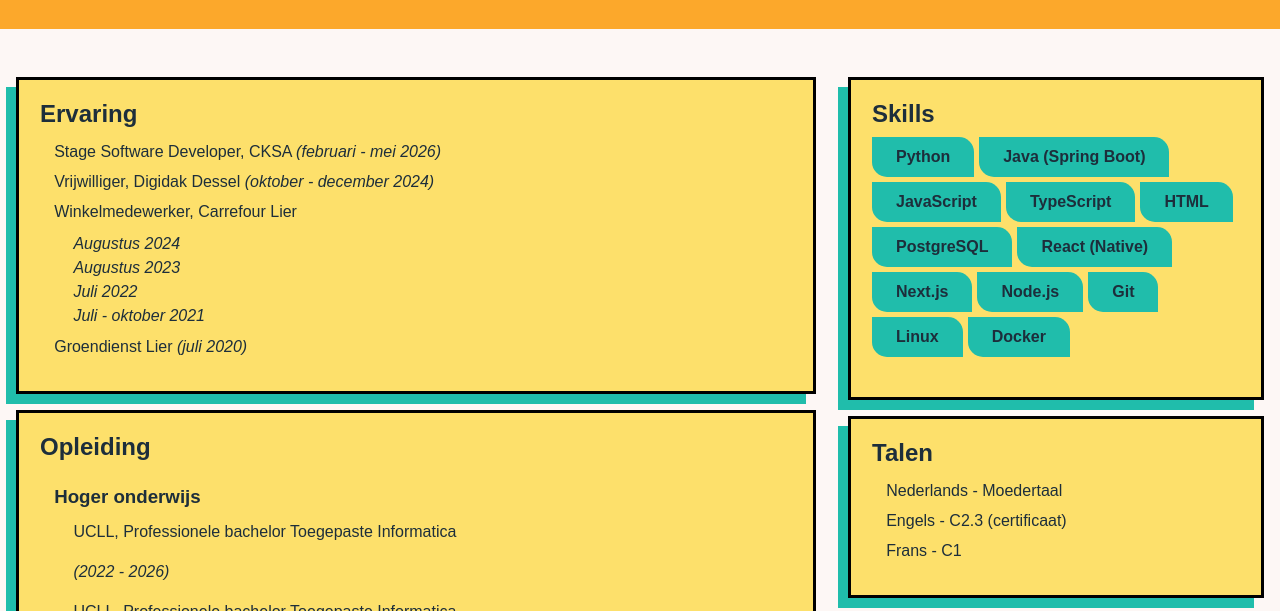
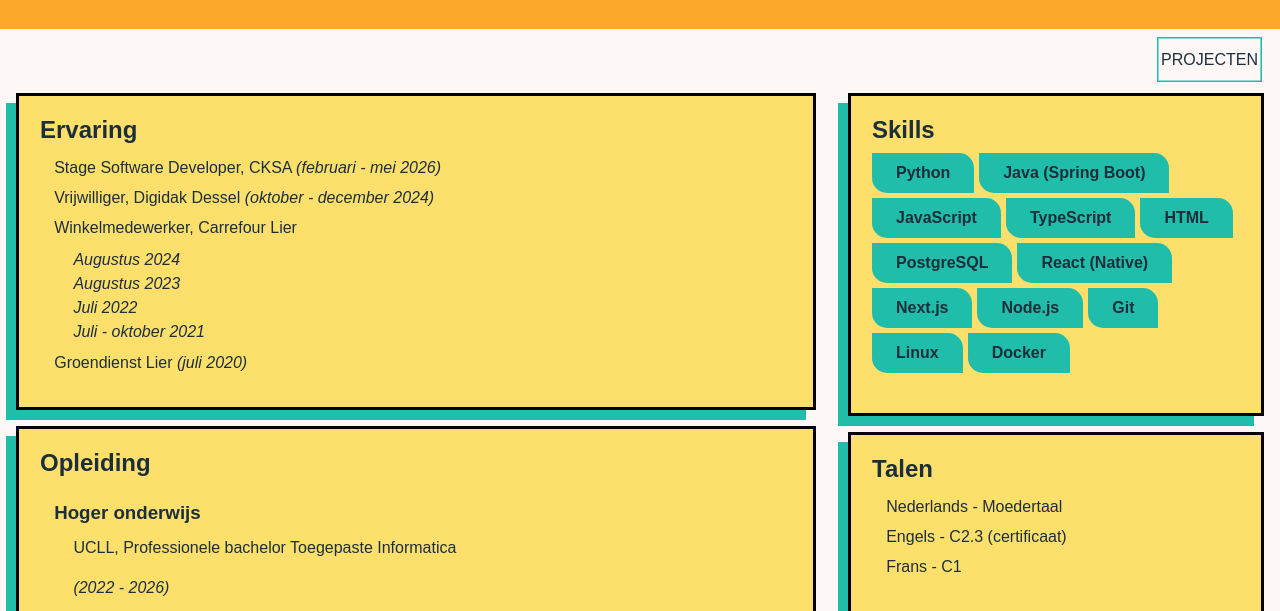
Before and after one commit to Zjepp/curriculum, a plain HTML site: page index.html in a window 1280 px wide. Shown: the part 171-782 px from the top of the page. Drawn offline with Linux system fonts and the light colour scheme.

Commit message:
add button to link to project page

```diff
--- a/index.html
+++ b/index.html
@@ -58,6 +58,14 @@
         </div>
       </div>
     </header>
+    <div class="projects">
+      <a href="" class="btn btn-1">
+        <svg>
+          <rect x="0" y="0" fill="none" width="100%" height="100%" />
+        </svg>
+        <p>Projecten</p>
+      </a>
+    </div>
 
     <main>
       <div class="left">
@@ -167,8 +175,5 @@
         </section>
       </div>
     </main>
-    <footer>
-      <a>Projects </a>
-    </footer>
   </body>
 </html>
--- a/styles.css
+++ b/styles.css
@@ -19,6 +19,7 @@ main {
   max-width: 80rem;
   margin: 0 auto;
   padding: 1rem;
+  margin-top: 1rem;
 }
 
 header {
@@ -191,10 +192,70 @@ li {
   font-weight: 600;
 }
 
-footer {
+.projects {
   position: absolute;
-  right: 0;
+  right: 20px;
+  align-items: center;
+  font-size: 2rem;
+  margin-top: 0.5rem;
+}
+
+.btn {
+  color: var(--font);
+  cursor: pointer;
+  display: block;
+  font-size: 16px;
+  font-weight: 400;
+  line-height: 45px;
+  margin: 0 0 2em;
+  max-width: 160px;
+  position: relative;
+  text-decoration: none;
+  text-transform: uppercase;
+  width: 100%;
+  padding: 0 2px;
+
+  &:hover {
+    text-decoration: none;
+  }
+}
+
+.btn-1 {
+  background: darken(red, 1.5%);
+  font-weight: 100;
   display: flex;
   align-items: center;
-  font-size: 2.5rem;
+
+  svg {
+    height: 45px;
+    left: -2px;
+    position: absolute;
+    top: 0;
+    width: 100%;
+  }
+
+  rect {
+    fill: none;
+    stroke: var(--shadow-card);
+    stroke-width: 3;
+    stroke-dasharray: 422, 0;
+    transition: all 0.35s linear;
+  }
 }
+
+.btn-1:hover {
+  background: rgba(red, 0);
+  font-weight: 900;
+  letter-spacing: 1px;
+
+  rect {
+    stroke-width: 7;
+    stroke-dasharray: 15, 310;
+    stroke-dashoffset: 48;
+    transition: all 1.35s cubic-bezier(0.19, 1, 0.22, 1);
+  }
+}
+
+.projects p {
+  margin: 0;
+}
```
Also changed, not shown: imgs/icons8-arrow-64.png (deleted).
